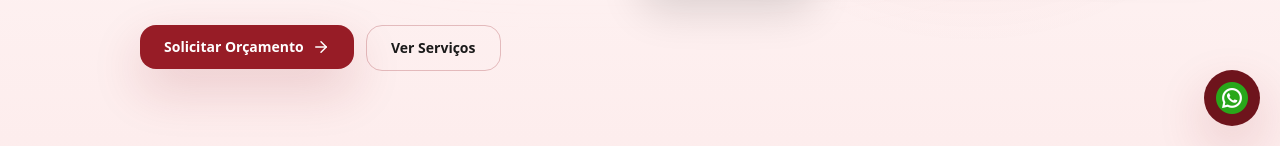
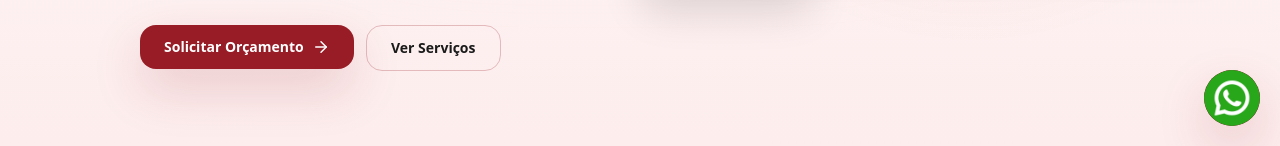
Before and after one commit to wallacemaia2007/Meus-Servicos-Website, a Next.js app: page / in a window 1280 px wide. Shown: the part 654-800 px from the top of the page. Built offline with nearby package versions, Linux system fonts and the light colour scheme; no server answers; a web font is replaced by a local one.

Commit message:
style: make floating whatsapp icon fill button

```diff
--- a/src/app/page.tsx
+++ b/src/app/page.tsx
@@ -27,7 +27,7 @@ export default function HomePage() {
         <img
           src="/assets/icons/whatsapp.png"
           alt="Whatsapp"
-          className="h-8 w-8"
+          className="h-full w-full rounded-full object-cover"
         />
       </a>
     </>
```
